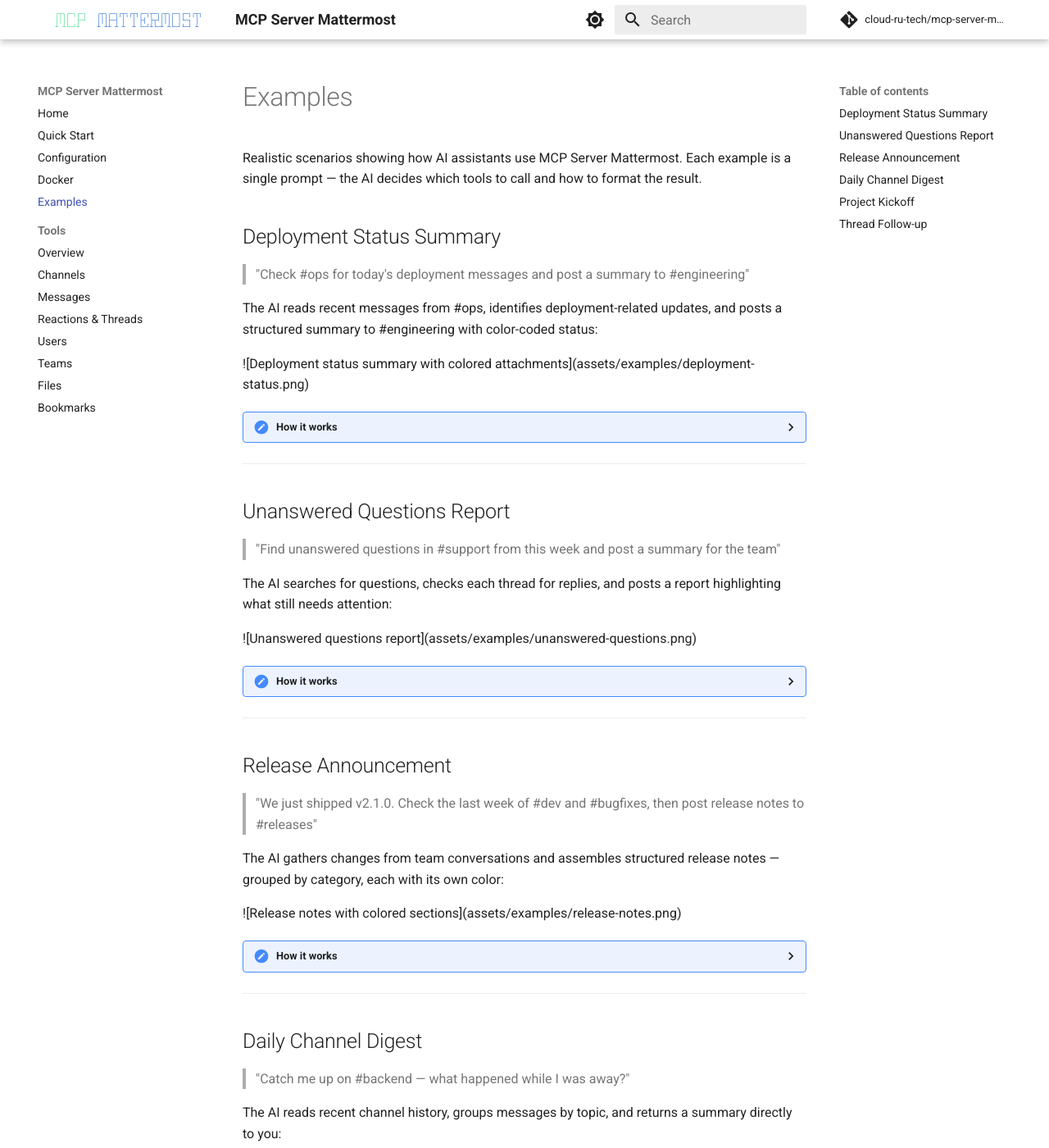
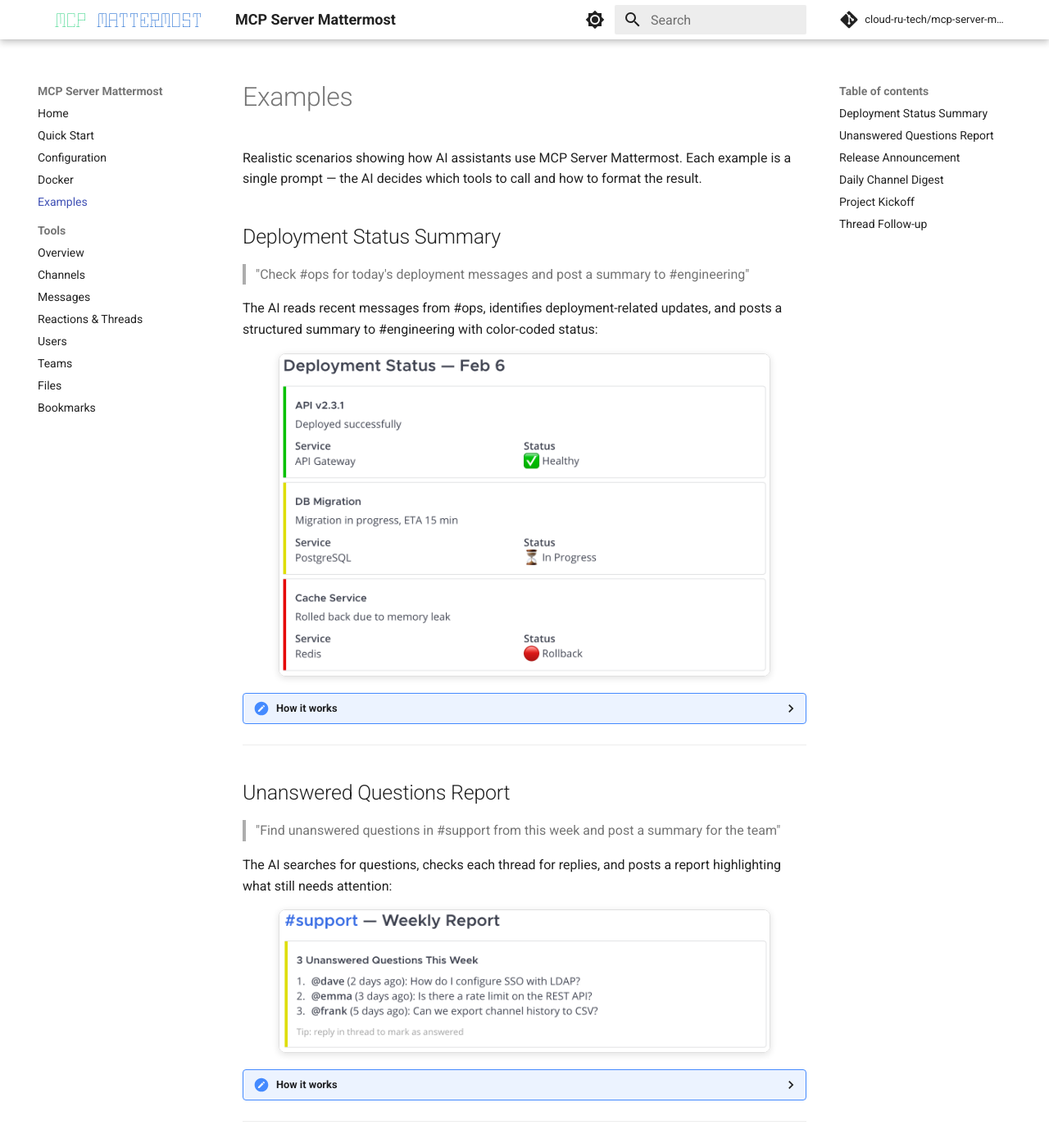
Before and after one commit to cloud-ru-tech/mcp-server-mattermost, an MkDocs documentation site: the page built from docs/examples.md, in a window 1280 px wide and 1400 px high. Shown: the whole window at 82% size. Built offline with MkDocs 1.6.1 and Material for MkDocs 9.7.7, drawn with Linux system fonts in a browser that asks for light colours; comment, search, counter and statistics services are not loaded.

Commit message:
docs: fix image rendering and details markdown in examples

```diff
--- a/docs/assets/extra.css
+++ b/docs/assets/extra.css
@@ -1,14 +1,15 @@
 /* Screenshot styling for examples page */
-.examples-screenshot img {
+img.examples-screenshot {
     border-radius: 8px;
     box-shadow: 0 2px 8px rgba(0, 0, 0, 0.12);
     border: 1px solid #e0e0e0;
     max-width: 600px;
     display: block;
+    margin: 0 auto;
 }
 
 /* Dark mode: adjust border for visibility */
-[data-md-color-scheme="slate"] .examples-screenshot img {
+[data-md-color-scheme="slate"] img.examples-screenshot {
     border-color: #444;
     box-shadow: 0 2px 8px rgba(0, 0, 0, 0.3);
 }
--- a/docs/examples.md
+++ b/docs/examples.md
@@ -10,13 +10,9 @@
 The AI reads recent messages from #ops, identifies deployment-related updates,
 and posts a structured summary to #engineering with color-coded status:
 
-<div class="examples-screenshot">
+![Deployment status summary with colored attachments](assets/examples/deployment-status.png){ .examples-screenshot }
 
-![Deployment status summary with colored attachments](assets/examples/deployment-status.png)
-
-</div>
-
-<details>
+<details markdown>
 <summary>How it works</summary>
 
 **Tools used:**
@@ -74,13 +70,9 @@
 The AI searches for questions, checks each thread for replies,
 and posts a report highlighting what still needs attention:
 
-<div class="examples-screenshot">
+![Unanswered questions report](assets/examples/unanswered-questions.png){ .examples-screenshot }
 
-![Unanswered questions report](assets/examples/unanswered-questions.png)
-
-</div>
-
-<details>
+<details markdown>
 <summary>How it works</summary>
 
 **Tools used:**
@@ -115,13 +107,9 @@
 The AI gathers changes from team conversations and assembles
 structured release notes — grouped by category, each with its own color:
 
-<div class="examples-screenshot">
+![Release notes with colored sections](assets/examples/release-notes.png){ .examples-screenshot }
 
-![Release notes with colored sections](assets/examples/release-notes.png)
-
-</div>
-
-<details>
+<details markdown>
 <summary>How it works</summary>
 
 **Tools used:**
--- a/mkdocs.yml
+++ b/mkdocs.yml
@@ -50,6 +50,8 @@
 markdown_extensions:
   - tables
   - admonition
+  - attr_list
+  - md_in_html
   - pymdownx.highlight
   - pymdownx.superfences
   - pymdownx.tabbed:
```
